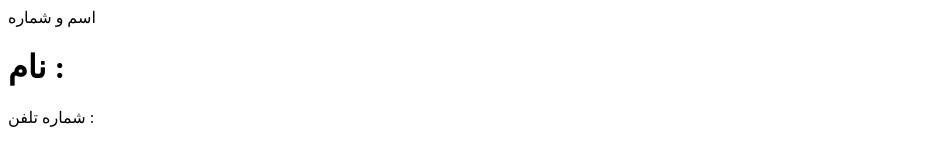
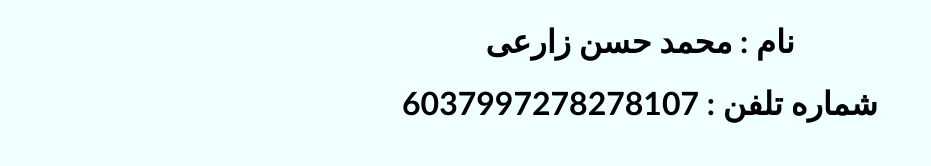
Before and after one commit to amiralimali6/-, a plain HTML site: page maid.html in a window 1280 px wide. Shown: the whole page, without its empty margins (0-931 px from the left). Drawn offline with Linux system fonts and the light colour scheme.

Commit message:
Add files via upload

```diff
--- a/maid.html
+++ b/maid.html
@@ -3,12 +3,12 @@
 <head>
     <meta charset="UTF-8">
     <meta name="viewport" content="width=device-width, initial-scale=1.0">
-    <l
+    <link rel="stylesheet" href="style.css">
     <title>اسم و شماره</title>
 </head>
 <body>
-    <h1>نام :</h1>
-    <p>شماره تلفن :</p>
+    <h1>نام : محمد حسن زارعی</h1>
+    <h1>شماره تلفن : 6037997278278107</h1>
 
 
 </body>
--- /dev/null
+++ b/style.css
@@ -0,0 +1,7 @@
+body{
+    background-color: azure;
+}
+h1{
+    font-family: 'Gill Sans', 'Gill Sans MT', Calibri, 'Trebuchet MS', sans-serif;
+    text-align: center;
+}
```
